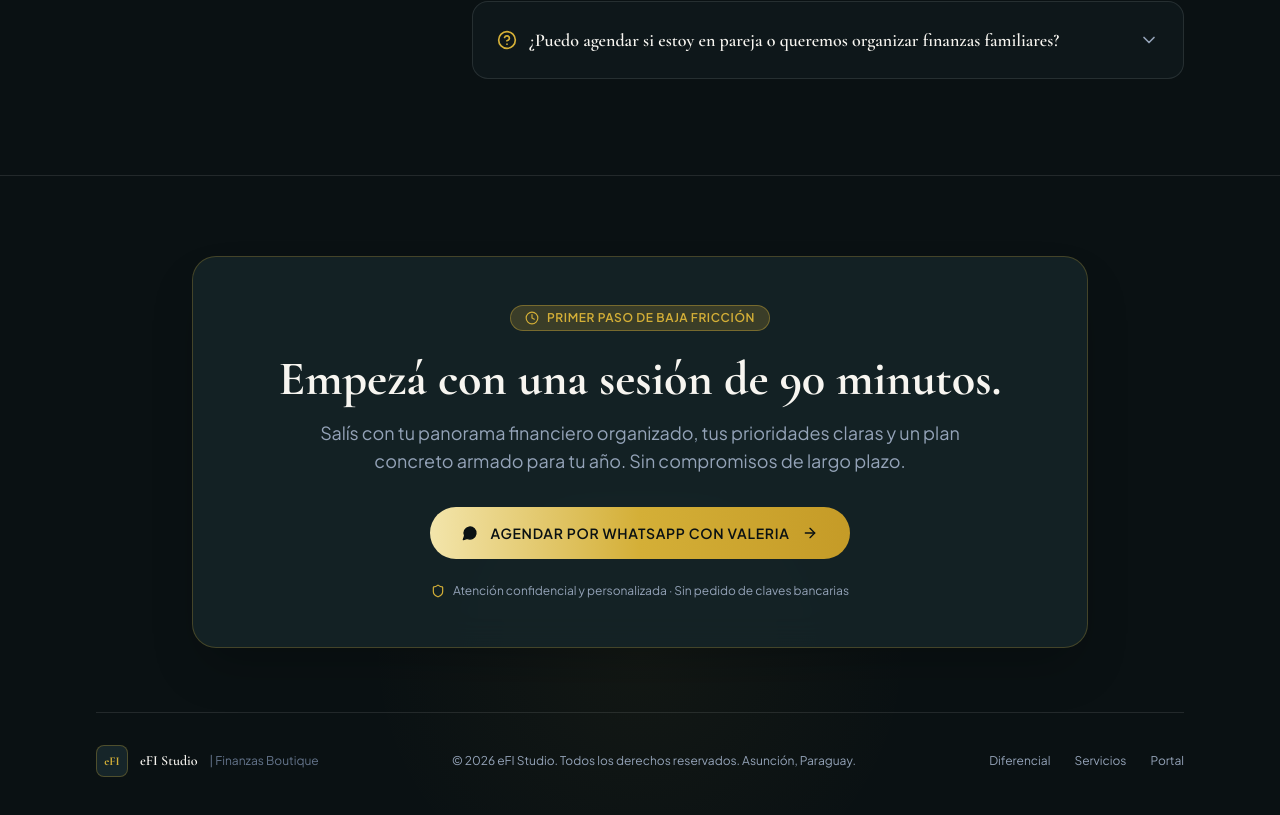
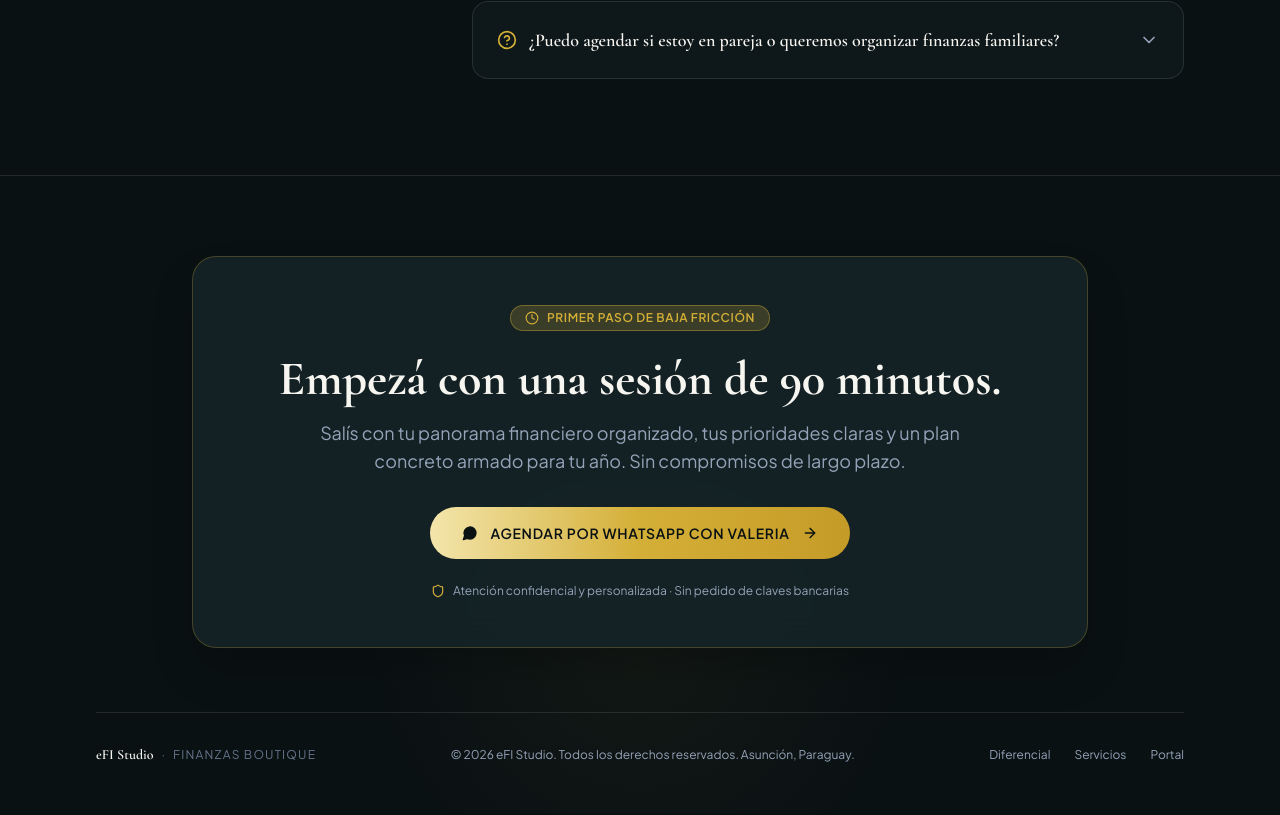
Before and after one commit to copp-ai/web-efi-studio, a React (Vite) app: page / in a window 1280 px wide. Shown: the part 9779-10594 px from the top of the page. Built offline with nearby package versions, Linux system fonts and the light colour scheme.

Commit message:
feat: sacar caja logo falsa del footer dejar wordmark puro seccion 4sexies

```diff
--- a/src/components/FooterCTA.jsx
+++ b/src/components/FooterCTA.jsx
@@ -48,12 +48,10 @@ export default function FooterCTA() {
         {/* Footer Bottom Links & Copyright */}
         <div className="pt-8 border-t border-white/10 flex flex-col md:flex-row items-center justify-between gap-4 text-xs text-efi-muted">
 
-          <div className="flex items-center gap-3">
-            <div className="w-8 h-8 rounded-lg bg-efi-card border border-efi-gold/30 flex items-center justify-center">
-              <span className="font-serif font-bold text-efi-gold">eFI</span>
-            </div>
+          <div className="flex flex-col sm:flex-row sm:items-center gap-0.5 sm:gap-2">
             <span className="font-serif text-sm text-efi-sand font-semibold">eFI Studio</span>
-            <span className="text-efi-subtle">| Finanzas Boutique</span>
+            <span className="hidden sm:inline text-efi-subtle">·</span>
+            <span className="text-xs text-efi-subtle tracking-widest uppercase">Finanzas Boutique</span>
           </div>
 
           <p>© {new Date().getFullYear()} eFI Studio. Todos los derechos reservados. Asunción, Paraguay.</p>
```
